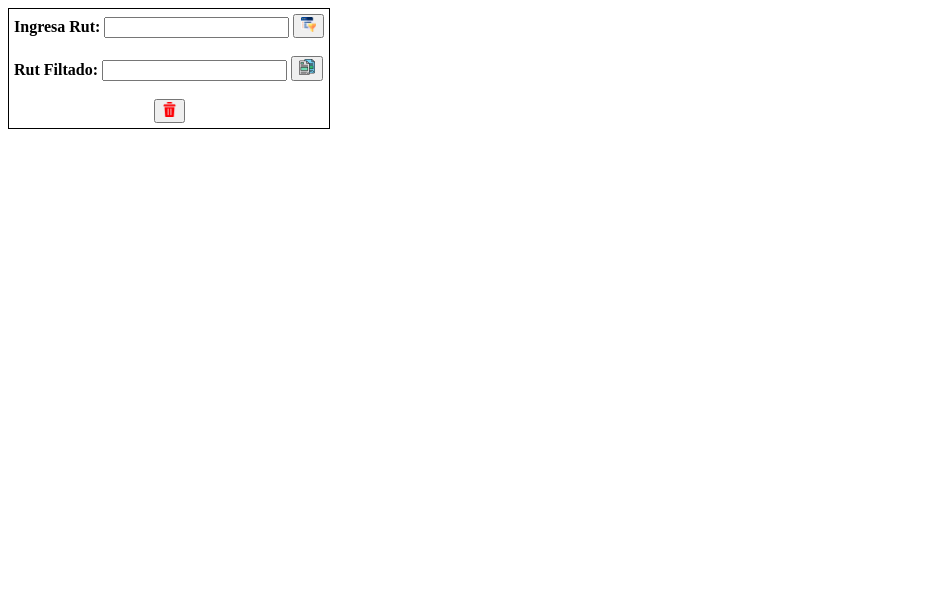
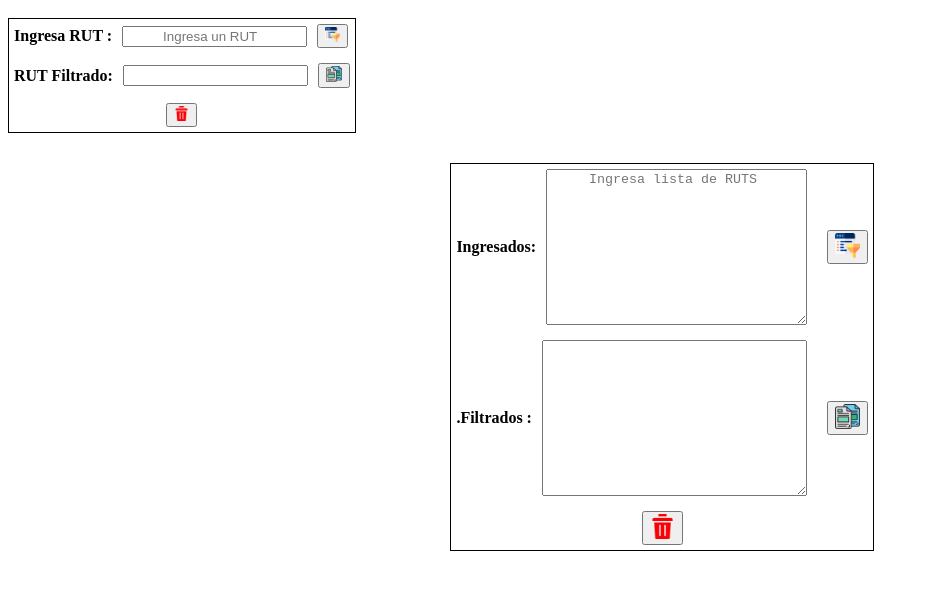
Before and after one commit to alexlopez1711/AcomodadorDeRut, a plain HTML site: page index.html in a window 1280 px wide. Shown: the whole page, without its empty margins (0-929 px from the left). Drawn offline with Linux system fonts and the light colour scheme.

Commit message:
actualizacion
añadi otro campo para poder filtar varios rut al mismo tiempo en listas y manejar asi mayor cantidad de datos filtrados

```diff
--- a/index.html
+++ b/index.html
@@ -3,37 +3,103 @@
 <head>
     <meta charset="UTF-8">
     <meta name="viewport" content="width=device-width, initial-scale=1.0">
+    <meta name="autor" content="Alexander Lopez">
+    <meta name="description" content="Filtra conjuntos de numeros que cuentan con puntos, comas, guiones o espacios y devuelve solo los numeros y las letras en mayusculas ">
+    <meta name="keywors" content="Filtro numerico">
     <link rel="icon" href="tarjeta-de-visita.png">
+
     <style>
-        .contenedor{
+        .contenedor {
             display: inline-block;
             padding: 5px;
             border: 1px solid;
+            margin-bottom: 20px;
+            margin-top: 10px;
         }
-        .botonCentrado{
+        .form-group {
+            display: flex;
+            align-items: center;
+            margin-bottom: 15px;
+        }
+        .form-group label {
+            margin-right: 10px;
+        }
+        .form-group textarea {
+            flex-grow: 1;
+            margin-right: 10px;
+        }
+        .form-group button {
+            margin-left: 10px;
+        }
+        .botonCentrado {
             display: block;
             margin: 0 auto;
         }
+        .centrado{
+            margin-left: 35%;
+
+        }
     </style>
+
     <title>CorrectorDeRut</title>
 
 </head>
 <body>
     <div class="contenedor">
-    <form id="filterForm">
-        <label for="inputText"><b>Ingresa Rut:</b></label>
-        <input type="text" id="inputText" pattern="[a-zA-Z0-9 .-]">
-        <button type="submit"  ><img src="filtrar.png" width="15px" height="15px" alt=""></button>
-        <br><br>
-        <label for="outputText"><b>Rut Filtado:</b></label>
-        <input type="text" id="outputText" readonly>
-        <button type="button" onclick="copiarTexto()"><img src="copiar.png" width="16px" height="16px" alt=""></button>
-        <br><br>
-        <button type="button" class="botonCentrado" onclick="limpiarCasillas()"><img src="borrar1.png" width="15px" height="15px" alt=""></button>
-
-    </form>
+        <form id="filterForm1">
+            <div class="form-group">
+                <label for="inputText1"><b>Ingresa RUT :</b></label>
+                <input type="text" id="inputText1" pattern="[a-zA-Z0-9.-]" placeholder="          Ingresa un RUT" >
+                <button type="submit"><img src="filtrar.png" width="15px" height="15px" alt=""></button>
+            </div>
+            <div class="form-group">
+                <label for="outputText1"><b>RUT Filtrado:</b></label>
+                <input type="text" id="outputText1" readonly>
+                <button type="button" onclick="copiarTexto1()"><img src="copiar.png" width="16px" height="16px" alt=""></button>
+            </div>
+            <button type="button" class="botonCentrado" onclick="limpiarCasillas1()"><img src="borrar1.png" width="15px" height="15px" alt=""></button>
+        </form>
+    </div>
+    <br>
+    <div class="contenedor centrado">
+        <form id="filterForm">
+            <div class="form-group">
+                <label for="inputText"><b>Ingresados:</b></label>
+                <textarea id="inputText" rows="10" cols="30" pattern="[a-zA-Z0-9.-]" placeholder="     Ingresa lista de RUTS"></textarea>
+                <button type="submit"><img src="filtrar.png" width="25px" height="25px" alt=""></button>
+            </div>
+            <div class="form-group">
+                <label for="outputText"><b>.Filtrados  :</b></label>
+                <textarea id="outputText" rows="10" cols="30" readonly></textarea>
+                <button type="button" onclick="copiarTexto()"><img src="copiar.png" width="25px" height="25px" alt=""></button>
+            </div>
+            <button type="button" class="botonCentrado" onclick="limpiarCasillas()"><img src="borrar1.png" width="25px" height="25px" alt=""></button>
+        </form>
+    </div>
 
     <script>
+        document.getElementById('filterForm1').addEventListener('submit', function(event) {
+            event.preventDefault();
+            filtrarTexto1();
+        });
+
+        function filtrarTexto1() {
+            const inputText = document.getElementById('inputText1').value;
+            const filteredText = inputText.replace(/[^a-zA-Z0-9]/g, '').toUpperCase();
+            document.getElementById('outputText1').value = filteredText;
+        }
+
+        function copiarTexto1() {
+            const outputText = document.getElementById('outputText1');
+            outputText.select();
+            document.execCommand('copy');
+        }
+
+        function limpiarCasillas1() {
+            document.getElementById('inputText1').value = '';
+            document.getElementById('outputText1').value = '';
+        }
+
         document.getElementById('filterForm').addEventListener('submit', function(event) {
             event.preventDefault();
             filtrarTexto();
@@ -41,14 +107,15 @@
 
         function filtrarTexto() {
             const inputText = document.getElementById('inputText').value;
-            const filteredText = inputText.replace(/[^a-zA-Z0-9]/g, '').toUpperCase();
-            document.getElementById('outputText').value = filteredText;
+            const ruts = inputText.split('\n');
+            const filteredRuts = ruts.map(rut => rut.replace(/[^a-zA-Z0-9]/g, '').toUpperCase());
+            document.getElementById('outputText').value = filteredRuts.join('\n');
         }
 
         function copiarTexto() {
             const outputText = document.getElementById('outputText');
             outputText.select();
-            document.execCommand('copy')
+            document.execCommand('copy');
         }
 
         function limpiarCasillas() {
```
